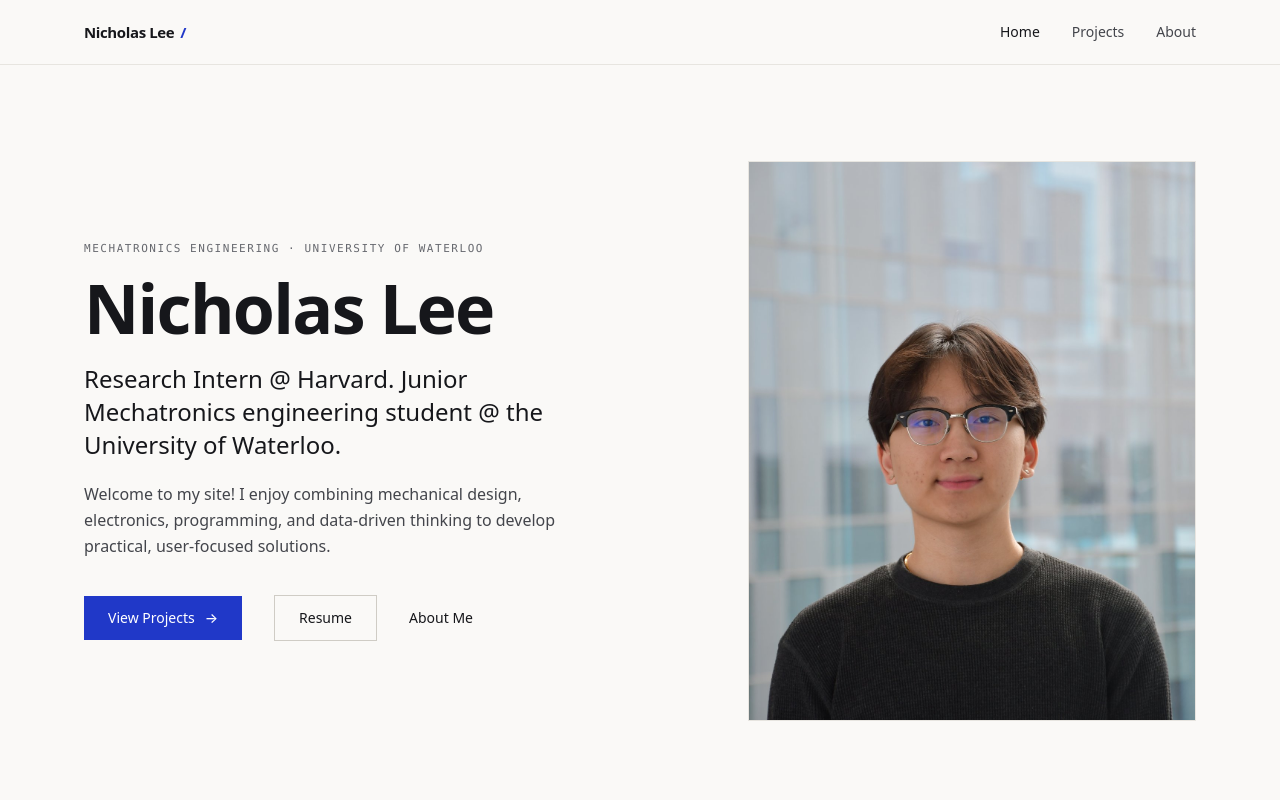
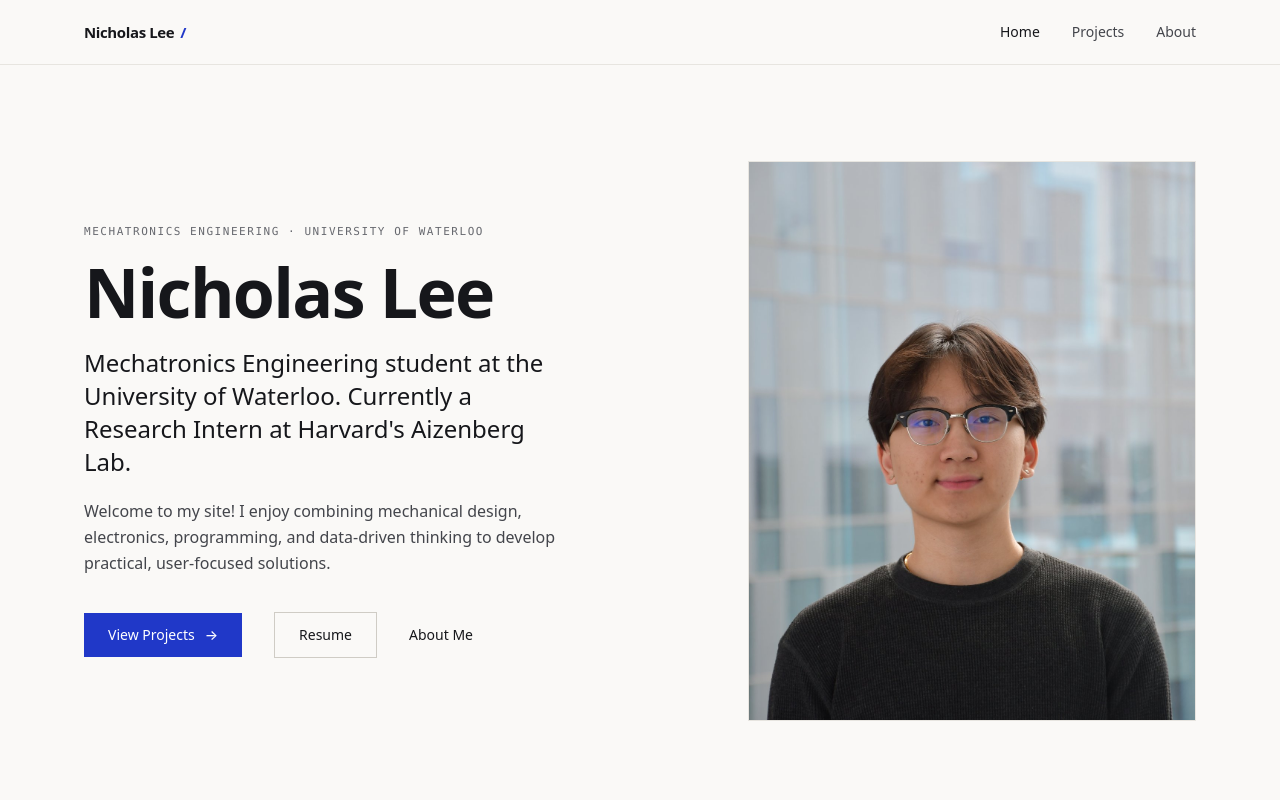
Before and after one commit to nktl-2005/personal-portfolio, a React (Vite) app: page / in a window 1280 px wide. Shown: the top 800 px of the page. Built offline with nearby package versions, Linux system fonts and the light colour scheme.

Commit message:
Updated title line

```diff
--- a/src/data/site.ts
+++ b/src/data/site.ts
@@ -7,7 +7,7 @@ export const site = {
   name: 'Nicholas Lee',
   /** One-line professional descriptor under the name in the hero */
   descriptor:
-    'Research Intern @ Harvard.  Junior Mechatronics engineering student @ the University of Waterloo.',
+    'Mechatronics Engineering student at the University of Waterloo. Currently a Research Intern at Harvard\'s Aizenberg Lab.',
   /** Short hero introduction (1–2 sentences) */
   intro:
     'Welcome to my site! I enjoy combining mechanical design, electronics, programming, and data-driven thinking to develop practical, user-focused solutions.',
```
